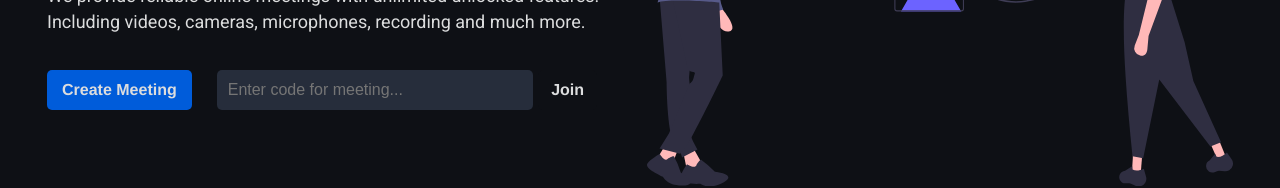
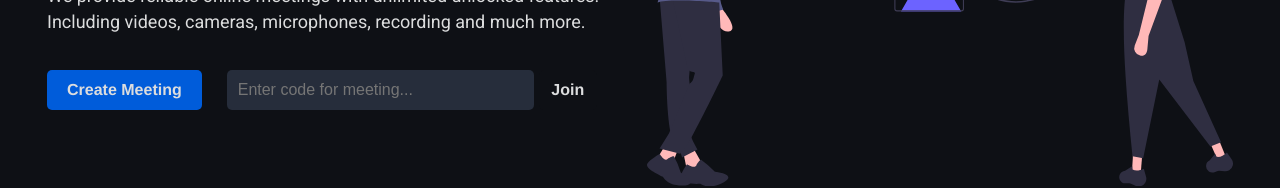
Before and after one commit to Poxie/chat-app, a React (Create React App) app in the folder frontend/: page / in a window 1280 px wide. Shown: the part 433-621 px from the top of the page. Built offline with nearby package versions, Linux system fonts and the light colour scheme; no server answers.

Commit message:
Added slight padding

```diff
--- a/frontend/src/pages/home/Home.scss
+++ b/frontend/src/pages/home/Home.scss
@@ -11,7 +11,7 @@
     }
     .button {
         max-height: 100%;
-        padding: 6px 15px;
+        padding: 6px 20px;
         display: flex;
         align-items: center;
         white-space: nowrap;
@@ -43,6 +43,7 @@
 
     input {
         border-radius: 5px !important;
+        padding: 16px 18px;
     }
     .button {
         overflow: hidden;
```
